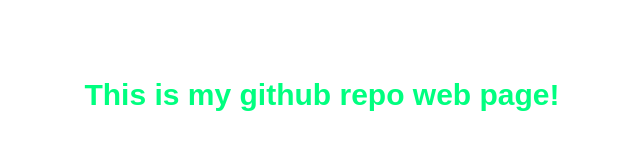
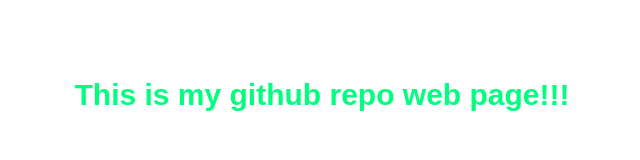
Before and after one commit to AbhishakeDev/abhitrip13.github.io, a plain HTML site: page index.html in a window 1280 px wide. Shown: the whole page, without its empty margins (318-958 px from the left). Drawn offline with Linux system fonts and the light colour scheme.

Commit message:
Update index.html

```diff
--- a/index.html
+++ b/index.html
@@ -21,6 +21,6 @@
     </style>
 </head>
 <body>
-    <div><h1>This is my github repo web page!</h1></div>
+    <div><h1>This is my github repo web page!!!</h1></div>
 </body>
 </html>
```
